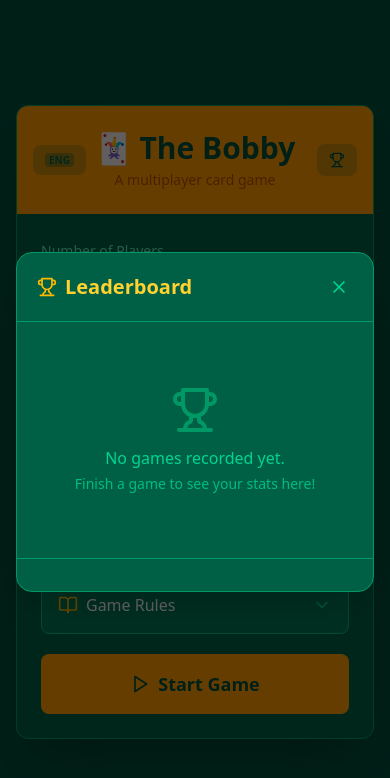
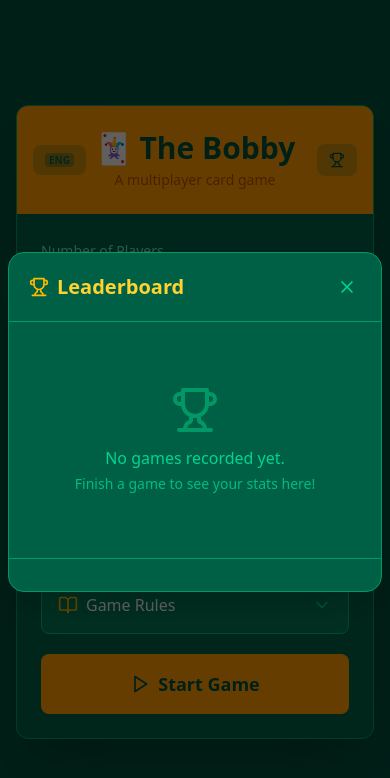
Before and after one commit to moxlas/bobby-v2, a React (Vite) app: page / in a window 390 px wide. Both pictures are taken after a click on the button 337 px from the left and 160 px from the top of the page. Shown: the top 778 px of the page. Built offline with nearby package versions, Linux system fonts and the light colour scheme.

Commit message:
Update Leaderboard.tsx
updated for mobile layout

```diff
--- a/components/Leaderboard.tsx
+++ b/components/Leaderboard.tsx
@@ -34,8 +34,8 @@ export function Leaderboard({ onClose }: LeaderboardProps) {
   };
 
   return (
-    <div className="fixed inset-0 bg-black/60 flex items-center justify-center z-50 p-4">
-      <div className="bg-emerald-800 rounded-2xl w-full max-w-lg border border-emerald-600 shadow-2xl flex flex-col max-h-[85vh]">
+    <div className="fixed inset-0 bg-black/60 flex items-center justify-center z-50 p-2 sm:p-4">
+      <div className="bg-emerald-800 rounded-2xl w-full max-w-xl border border-emerald-600 shadow-2xl flex flex-col max-h-[85vh]">
         <div className="flex items-center justify-between p-5 border-b border-emerald-600 flex-shrink-0">
           <div className="flex items-center gap-2">
             <Trophy className="w-5 h-5 text-amber-400" />
```
